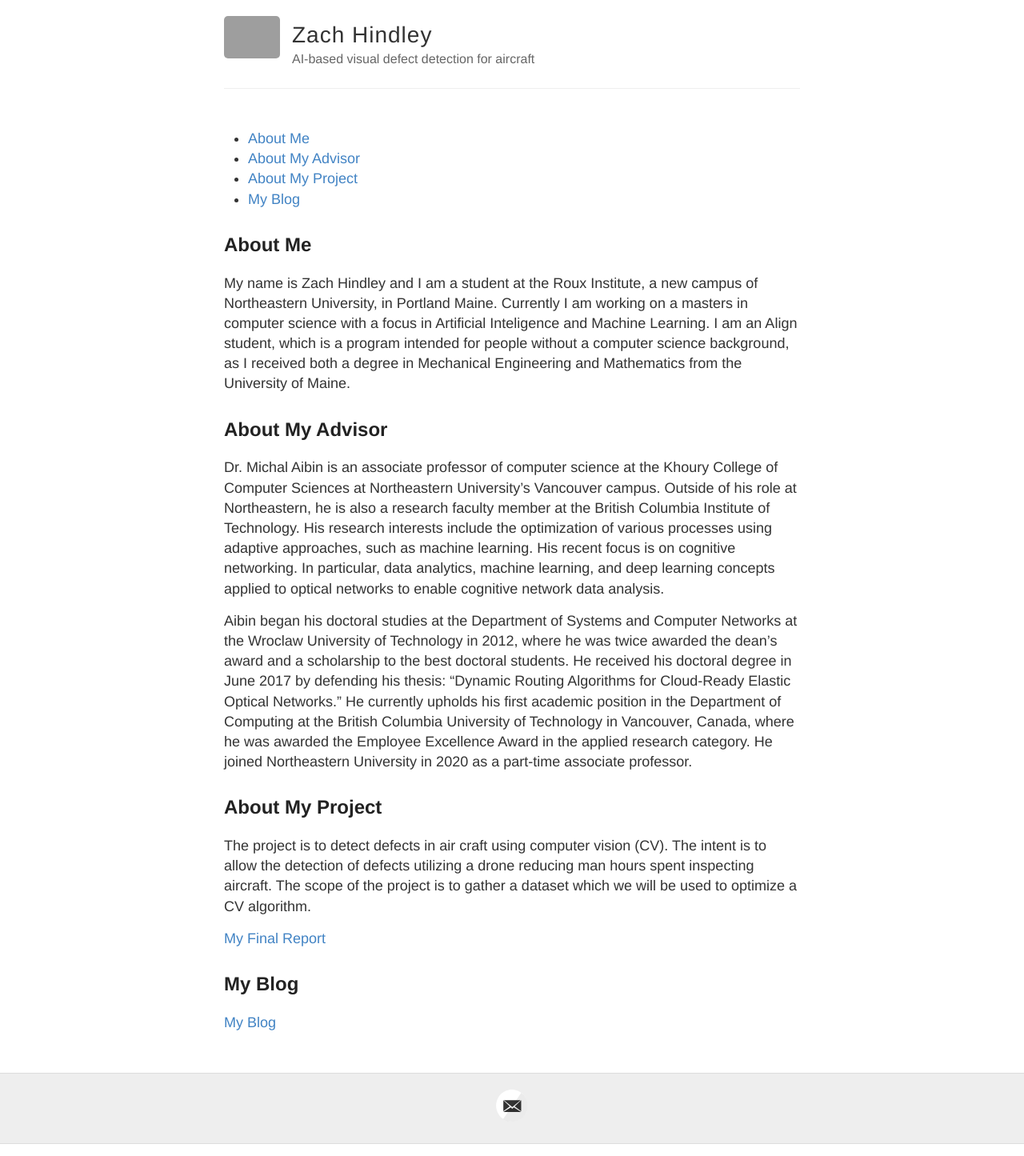
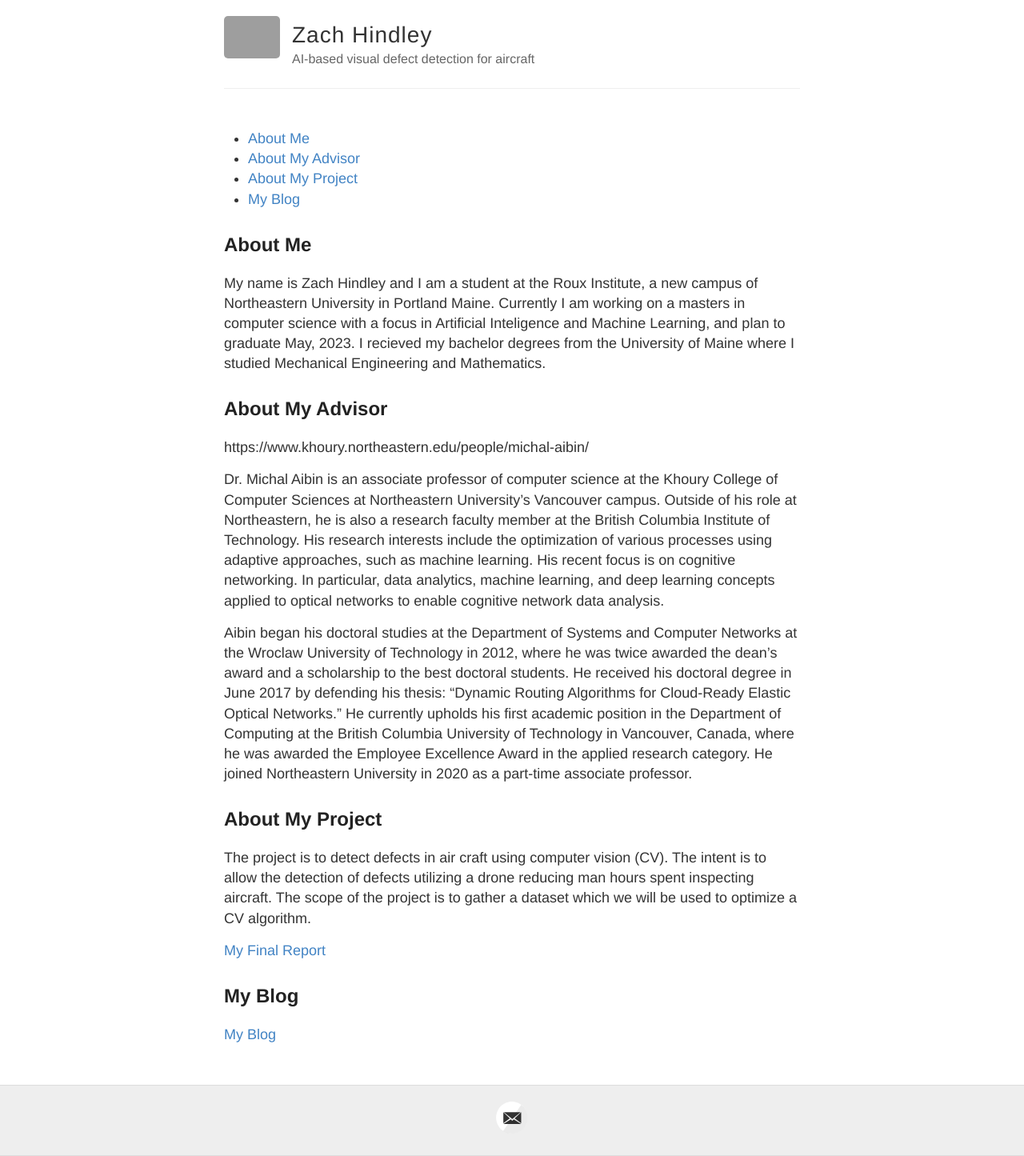
Before and after one commit to zhindley/zhindley.github.io, a Jekyll site: the page built from index.md, in a window 1280 px wide. Shown: the whole page at 80% size. Built offline with Jekyll 4.4.1, drawn with Linux system fonts in a browser that asks for light colours; grey boxes are pictures that could not be loaded.

Commit message:
Update index.md

```diff
--- a/index.md
+++ b/index.md
@@ -8,13 +8,16 @@ title: AI-based general visual inspection of aircraft
 
 ## About Me
 
-My name is Zach Hindley and I am a student at the Roux Institute, a new campus of Northeastern University, in Portland Maine. Currently I am working on a masters in computer science with a focus in Artificial Inteligence and Machine Learning. I am an Align student, which is a program intended for people without a computer science background, as I received both a degree in Mechanical Engineering and Mathematics from the University of Maine.
+My name is Zach Hindley and I am a student at the Roux Institute, a new campus of Northeastern University in Portland Maine. Currently I am working on a masters in computer science with a focus in Artificial Inteligence and Machine Learning, and plan to graduate May, 2023. I recieved my bachelor degrees from the University of Maine where I studied Mechanical Engineering and Mathematics.
 
 ## About My Advisor
+
+https://www.khoury.northeastern.edu/people/michal-aibin/
 
 Dr. Michal Aibin is an associate professor of computer science at the Khoury College of Computer Sciences at  Northeastern University’s Vancouver campus. Outside of his role at Northeastern, he is also a research faculty member at the British Columbia Institute of Technology. His research interests include the optimization of various processes using adaptive approaches, such as machine learning. His recent focus is on cognitive networking. In particular, data analytics, machine learning, and deep learning concepts applied to optical networks to enable cognitive network data analysis.
 
 Aibin began his doctoral studies at the Department of Systems and Computer Networks at the Wroclaw University of Technology in 2012, where he was twice awarded the dean’s award and a scholarship to the best doctoral students. He received his doctoral degree in June 2017 by defending his thesis: “Dynamic Routing Algorithms for Cloud-Ready Elastic Optical Networks.” He currently upholds his first academic position in the Department of Computing at the British Columbia University of Technology in Vancouver, Canada, where he was awarded the Employee Excellence Award in the applied research category. He joined Northeastern University in 2020 as a part-time associate professor.
+
 
 ## About My Project
 
```
